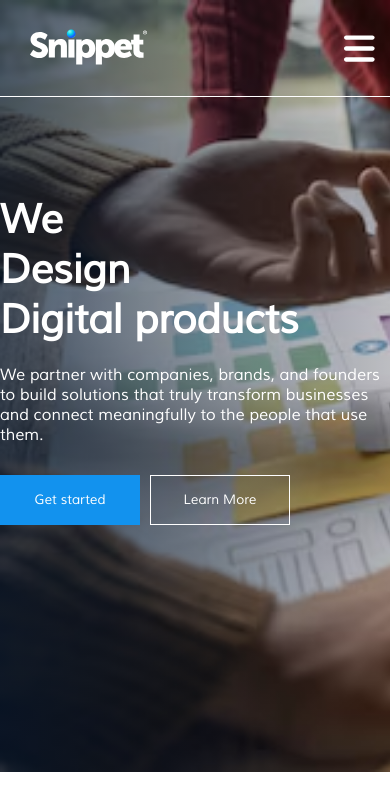
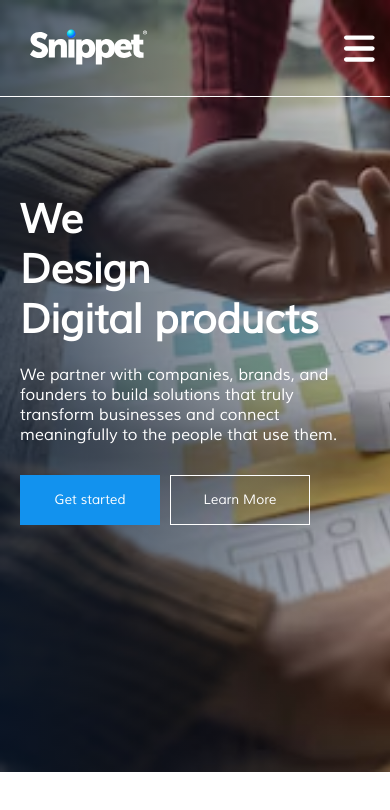
Before and after one commit to idh-47/Snippet_clone, a React (Vite) app: page / in a window 390 px wide. Shown: the top 810 px of the page. Built offline with nearby package versions, Linux system fonts and the light colour scheme.

Commit message:
Hero done

```diff
--- a/src/styles/hero.scss
+++ b/src/styles/hero.scss
@@ -77,6 +77,7 @@ body {
   }
   #hero {
     margin-bottom: 150px !important;
+    margin-left: 20px;
   }
   #title {
     font-size: 40px !important;
@@ -84,7 +85,7 @@ body {
   }
   #text {
     font-size: 16px !important;
-    width: 380px !important;
+    width: 350px !important;
     margin-bottom: 30px !important;
   }
 }
```
